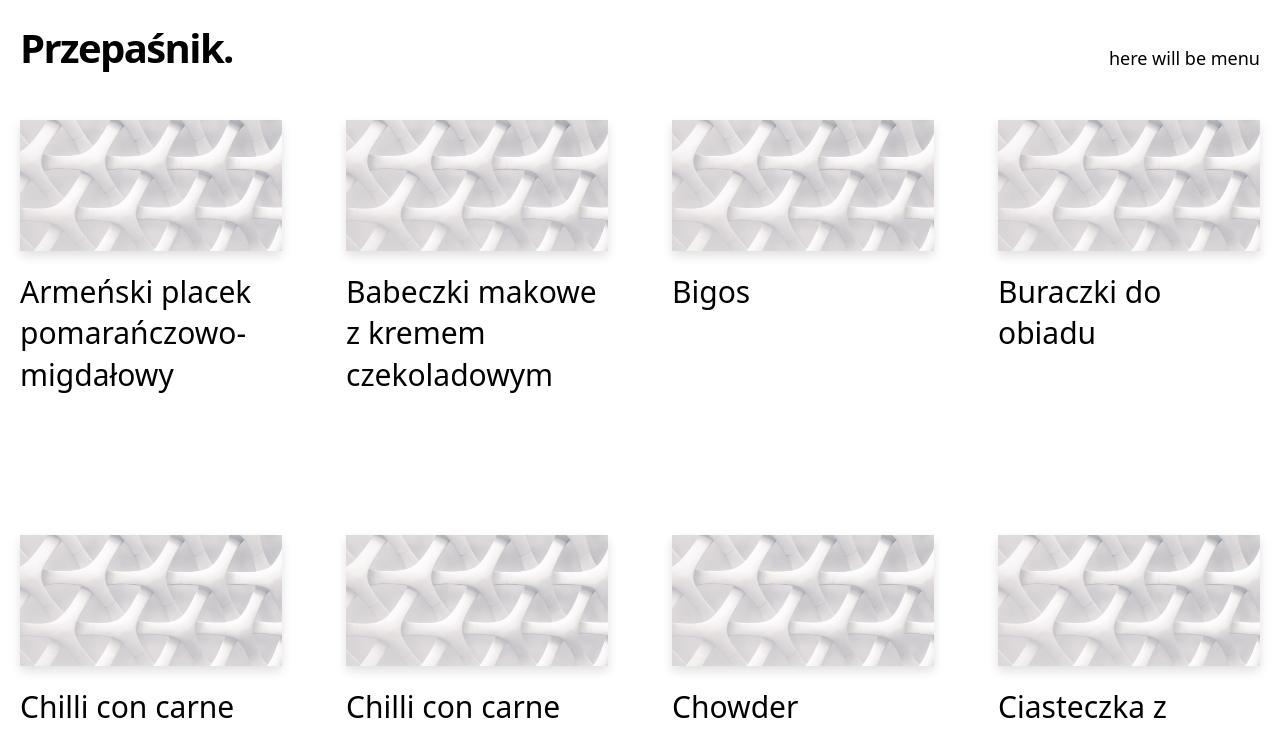
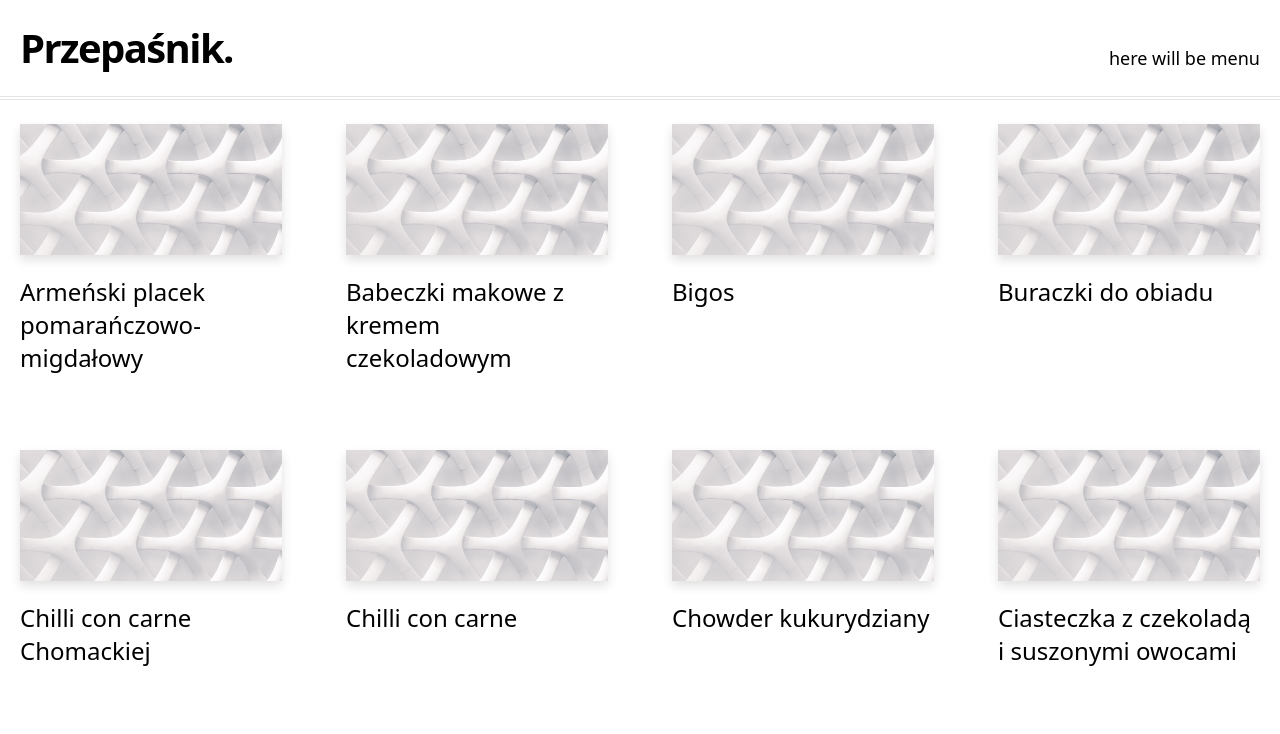
Before and after one commit to shuimanao/przepasnik, a Next.js app: page / in a window 1280 px wide. Shown: the top 734 px of the page. Built offline with nearby package versions, Linux system fonts and the light colour scheme.

Commit message:
feat: clean up the layout a little bit

```diff
--- a/components/container.tsx
+++ b/components/container.tsx
@@ -1,9 +1,9 @@
 type Props = {
-  children?: React.ReactNode
-}
+  children?: React.ReactNode;
+};
 
 const Container = ({ children }: Props) => {
-  return <div className="container mx-auto px-5">{children}</div>
-}
+  return <div className="container mx-auto px-5 pt-6 pb-6">{children}</div>;
+};
 
-export default Container
+export default Container;
--- a/components/footer.tsx
+++ b/components/footer.tsx
@@ -4,10 +4,8 @@
   return (
     <footer className="bg-neutral-50 border-t border-neutral-200">
       <Container>
-        <div className="py-28 flex flex-col lg:flex-row items-center">
-          <h3 className="text-4xl lg:text-[2.5rem] font-bold tracking-tighter leading-tight text-center lg:text-left mb-10 lg:mb-0 lg:pr-4 lg:w-1/2">
-            footer
-          </h3>
+        <div className="flex flex-col lg:flex-row items-center">
+          <p className="text-xs">© shuimanao</p>
         </div>
       </Container>
     </footer>
--- a/components/header.tsx
+++ b/components/header.tsx
@@ -1,13 +1,28 @@
 import Link from "next/link";
+import Container from "./container";
 
-const Header = () => {
+const title = "Przepaśnik.";
+
+const Header = ({ titleClickable }: { titleClickable: boolean }) => {
   return (
-    <h2 className="text-2xl md:text-4xl font-bold tracking-tight md:tracking-tighter leading-tight mb-20 mt-8">
-      <Link href="/" className="hover:underline">
-        Przepaśnik
-      </Link>
-      .
-    </h2>
+    <header className="border-b-4 border-double border-neutral-200">
+      <Container>
+        <section className="flex-col md:flex-row flex items-center md:justify-between">
+          <h1 className="text-3xl md:text-5xl font-bold tracking-tighter leading-tight md:pr-8">
+            {titleClickable ? (
+              <Link href="/" className="hover:underline">
+                {title}
+              </Link>
+            ) : (
+              title
+            )}
+          </h1>
+          <h4 className="text-center md:text-left text-lg mt-5 md:pl-8">
+            here will be menu
+          </h4>
+        </section>
+      </Container>
+    </header>
   );
 };
 
--- a/components/intro.tsx
+++ /dev/null
@@ -1,14 +0,0 @@
-const Intro = () => {
-  return (
-    <section className="flex-col md:flex-row flex items-center md:justify-between mt-6 mb-6 md:mb-12">
-      <h1 className="text-3xl md:text-5xl font-bold tracking-tighter leading-tight md:pr-8">
-        Przepaśnik.
-      </h1>
-      <h4 className="text-center md:text-left text-lg mt-5 md:pl-8">
-        here will be menu
-      </h4>
-    </section>
-  );
-};
-
-export default Intro;
--- a/components/layout.tsx
+++ b/components/layout.tsx
@@ -1,15 +1,19 @@
+import Container from "./container";
 import Footer from "./footer";
+import Header from "./header";
 
 type Props = {
   children: React.ReactNode;
+  titleClickable?: boolean;
 };
 
-const Layout = ({ children }: Props) => {
+const Layout = ({ titleClickable = false, children }: Props) => {
   return (
     <>
-      <div className="min-h-screen">
-        <main>{children}</main>
-      </div>
+      <Header titleClickable={titleClickable} />
+      <main>
+        <Container>{children}</Container>
+      </main>
       <Footer />
     </>
   );
--- a/components/more-stories.tsx
+++ b/components/more-stories.tsx
@@ -8,7 +8,7 @@
 const MoreStories = ({ posts }: Props) => {
   return (
     <section>
-      <div className="grid grid-cols-1 md:grid-cols-3 lg:grid-cols-4 md:gap-x-8 lg:gap-x-16 gap-y-20 md:gap-y-32 mb-32">
+      <div className="grid grid-cols-1 md:grid-cols-3 lg:grid-cols-4 md:gap-x-8 lg:gap-x-16 gap-y-16 mb-32">
         {posts.map((post) => (
           <PostPreview
             key={post.slug}
--- a/components/post-preview.tsx
+++ b/components/post-preview.tsx
@@ -14,7 +14,7 @@
       <div className="mb-5">
         <CoverImage slug={slug} title={title} src={coverImage} />
       </div>
-      <h3 className="text-3xl mb-3 leading-snug">
+      <h3 className="text-2xl mb-3 leading-snug">
         <Link
           as={`/posts/${slug}`}
           href="/posts/[slug]"
--- a/components/post-title.tsx
+++ b/components/post-title.tsx
@@ -1,15 +1,15 @@
-import { ReactNode } from 'react'
+import { ReactNode } from "react";
 
 type Props = {
-  children?: ReactNode
-}
+  children?: ReactNode;
+};
 
 const PostTitle = ({ children }: Props) => {
   return (
-    <h1 className="text-5xl md:text-7xl lg:text-8xl font-bold tracking-tighter leading-tight md:leading-none mb-12 text-center md:text-left">
+    <h2 className="text-5xl md:text-6xl font-bold tracking-tighter leading-tight md:leading-none mb-12 text-center md:text-left">
       {children}
-    </h1>
-  )
-}
+    </h2>
+  );
+};
 
-export default PostTitle
+export default PostTitle;
--- a/components/section-separator.tsx
+++ /dev/null
@@ -1,5 +0,0 @@
-const SectionSeparator = () => {
-  return <hr className="border-neutral-200 mt-28 mb-24" />
-}
-
-export default SectionSeparator
--- a/pages/index.tsx
+++ b/pages/index.tsx
@@ -1,7 +1,5 @@
 import Head from "next/head";
-import Container from "../components/container";
 import MoreStories from "../components/more-stories";
-import Intro from "../components/intro";
 import Layout from "../components/layout";
 import { getAllPosts } from "../lib/api";
 import Post from "../interfaces/post";
@@ -16,10 +14,7 @@
       <Head>
         <title>Przepaśnik</title>
       </Head>
-      <Container>
-        <Intro />
-        <MoreStories posts={allPosts} />
-      </Container>
+      <MoreStories posts={allPosts} />
     </Layout>
   );
 }
--- a/pages/posts/[slug].tsx
+++ b/pages/posts/[slug].tsx
@@ -1,9 +1,7 @@
 import Head from "next/head";
 import { useRouter } from "next/router";
 import ErrorPage from "next/error";
-import Container from "../../components/container";
 import PostBody from "../../components/post-body";
-import Header from "../../components/header";
 import PostHeader from "../../components/post-header";
 import Layout from "../../components/layout";
 import { getPostBySlug, getAllPosts } from "../../lib/api";
@@ -24,9 +22,7 @@
     return <ErrorPage statusCode={404} />;
   }
   return (
-    <Layout>
-      <Container>
-        <Header />
+    <Layout titleClickable={true}>
       {router.isFallback ? (
         <PostTitle>Loading…</PostTitle>
       ) : (
@@ -45,7 +41,6 @@
           </article>
         </>
       )}
-      </Container>
     </Layout>
   );
 }
```
Lines whose indentation alone changed are shown as unchanged.
